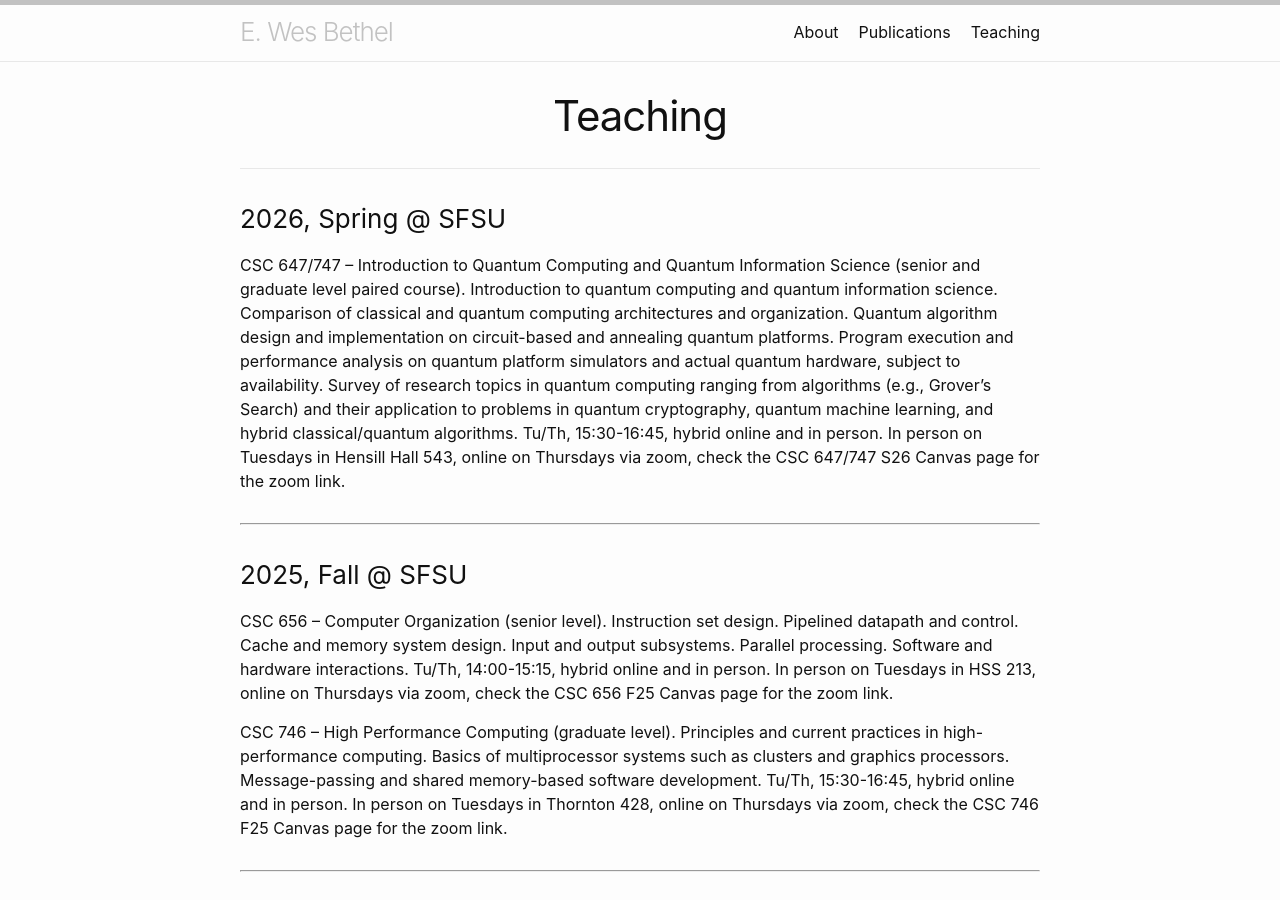
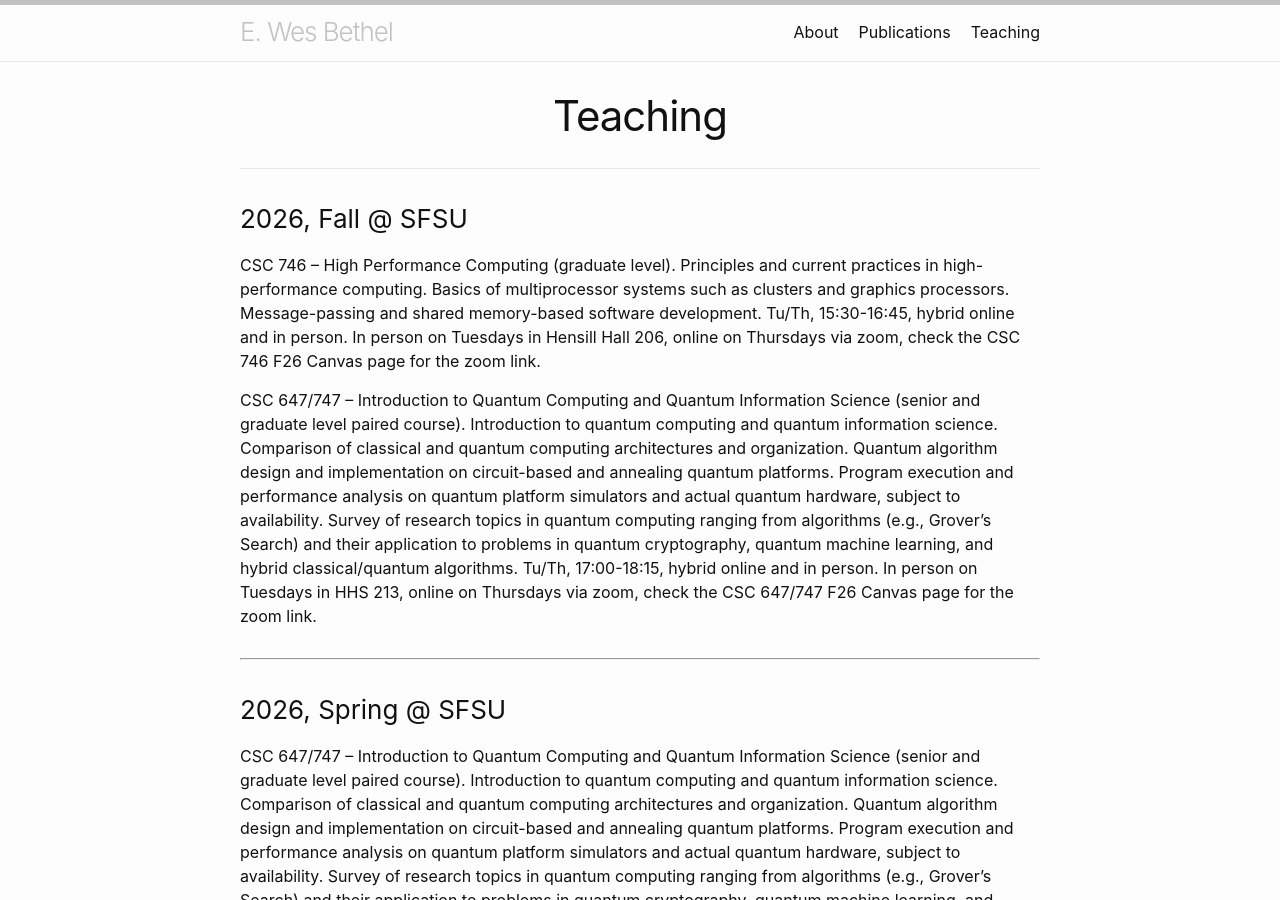
Before and after one commit to ewbethel/ewbethel.github.io, a Jekyll site: the page built from _pages/teaching.md, in a window 1280 px wide and 900 px high. Built offline with Jekyll 4.4.1, drawn with Linux system fonts in a browser that asks for light colours.

Commit message:
updates for F26

```diff
--- a/_pages/teaching.md
+++ b/_pages/teaching.md
@@ -4,6 +4,15 @@ layout: page
 permalink: /teaching/
 ---
 
+### 2026, Fall @ SFSU
+
+CSC 746 -- High Performance Computing (graduate level). Principles and current practices in high-performance computing. Basics of multiprocessor systems such as clusters and graphics processors. Message-passing and shared memory-based software development.
+Tu/Th, 15:30-16:45, hybrid online and in person. In person on Tuesdays in Hensill Hall 206, online on Thursdays via zoom, check the CSC 746 F26 Canvas page for the zoom link.
+
+CSC 647/747 --  Introduction to Quantum Computing and Quantum Information Science (senior and graduate level paired course). Introduction to quantum computing and quantum information science. Comparison of classical and quantum computing architectures and organization. Quantum algorithm design and implementation on circuit-based and annealing quantum platforms. Program execution and performance analysis on quantum platform simulators and actual quantum hardware, subject to availability. Survey of research topics in quantum computing ranging from algorithms (e.g., Grover's Search) and their application to problems in quantum cryptography, quantum machine learning, and hybrid classical/quantum algorithms.
+Tu/Th, 17:00-18:15, hybrid online and in person. In person on Tuesdays in HHS 213, online on Thursdays via zoom, check the CSC 647/747 F26 Canvas page for the zoom link.
+
+---
 ### 2026, Spring @ SFSU
 
 CSC 647/747 --  Introduction to Quantum Computing and Quantum Information Science (senior and graduate level paired course). Introduction to quantum computing and quantum information science. Comparison of classical and quantum computing architectures and organization. Quantum algorithm design and implementation on circuit-based and annealing quantum platforms. Program execution and performance analysis on quantum platform simulators and actual quantum hardware, subject to availability. Survey of research topics in quantum computing ranging from algorithms (e.g., Grover's Search) and their application to problems in quantum cryptography, quantum machine learning, and hybrid classical/quantum algorithms.
```
